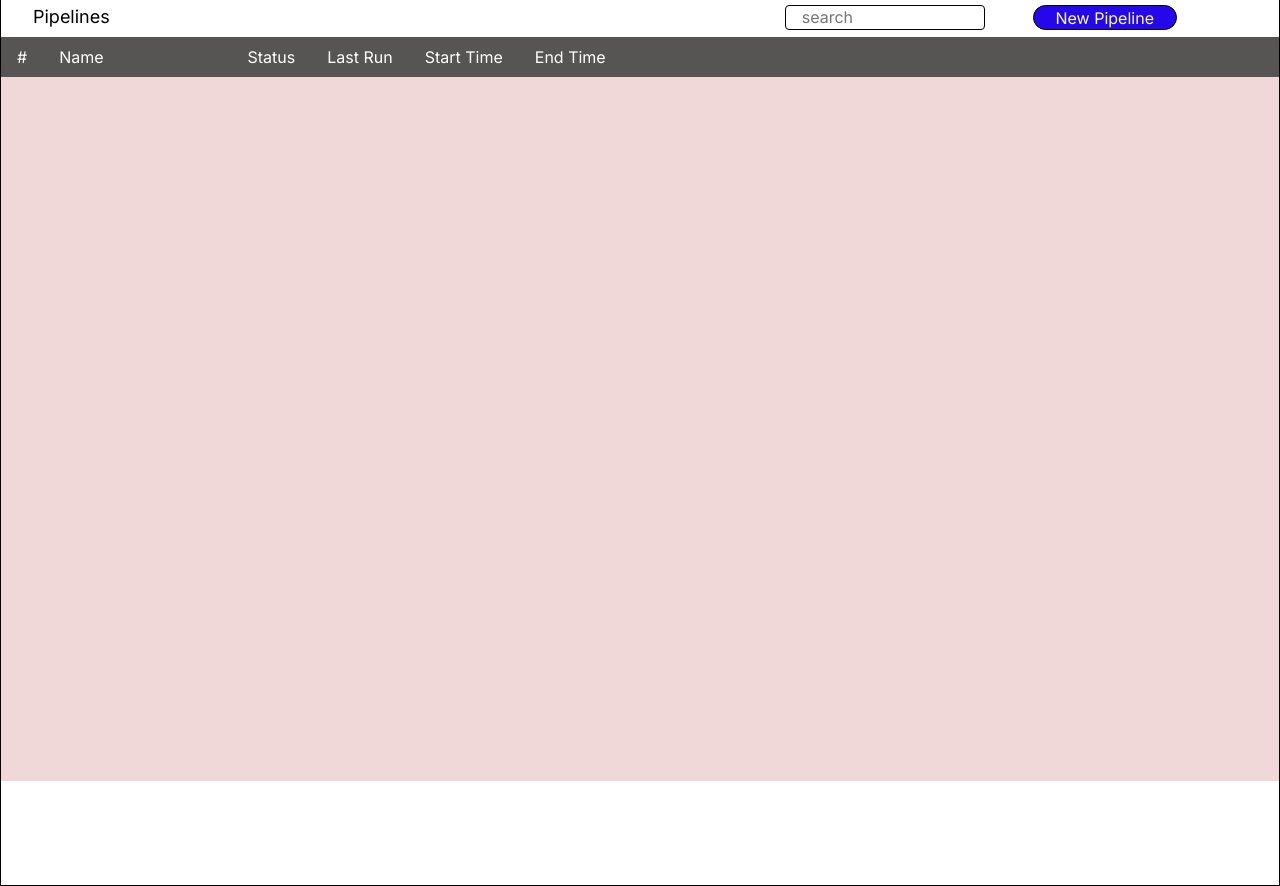
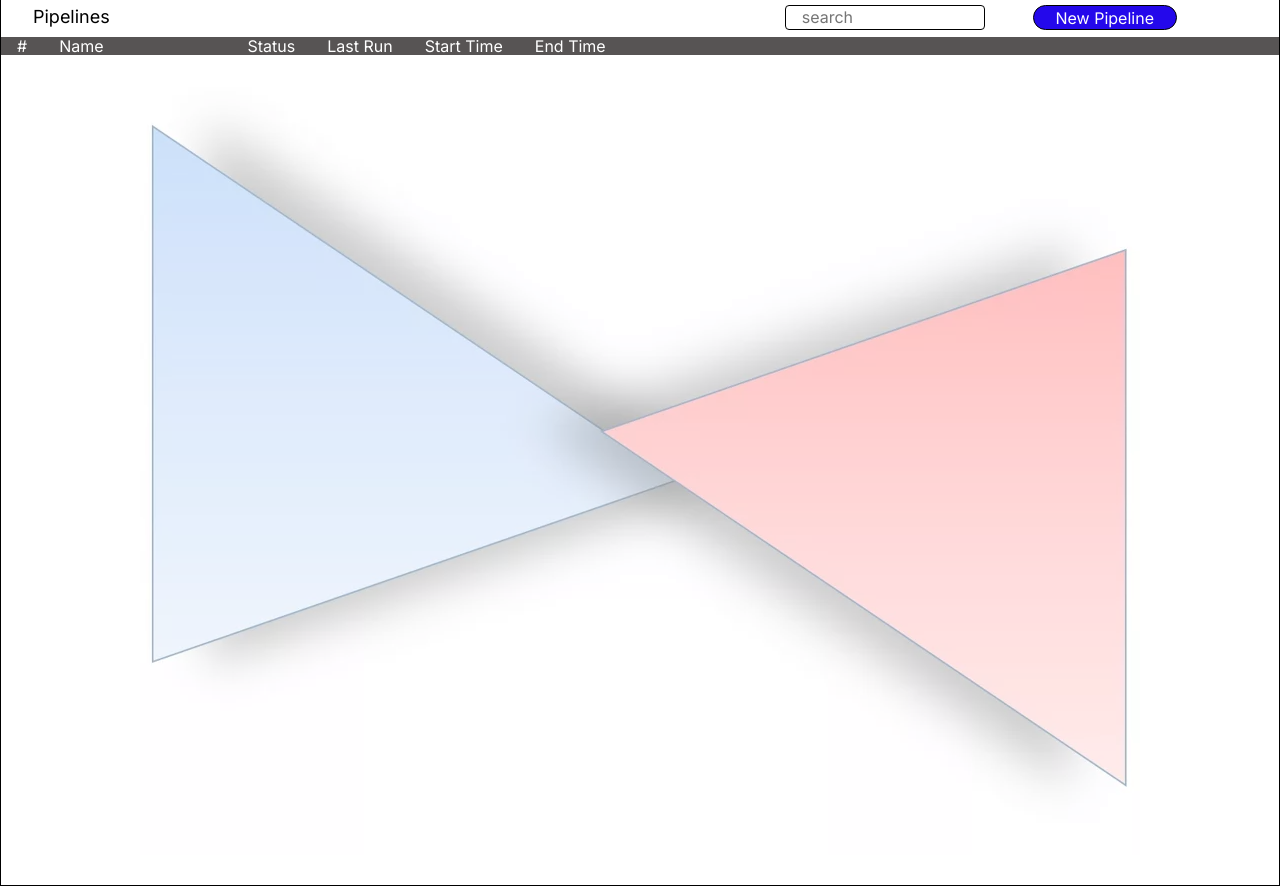
Before and after one commit to prabhucdt/Project1-React, a React app: page / in a window 1280 px wide. Shown: the part 64-950 px from the top of the page. Built offline with nearby package versions, Linux system fonts and the light colour scheme.

Commit message:
Commit from TeleportHQ

```diff
--- a/src/views/home.css
+++ b/src/views/home.css
@@ -99,7 +99,6 @@
   margin-bottom: 104px;
   flex-direction: column;
   justify-content: flex-start;
-  background-color: #f1d8d8;
 }
 .home-pipelines-header {
   width: 100%;
@@ -140,3 +139,9 @@
   font-size: 16px;
   padding-left: var(--dl-space-space-twounits);
 }
+.home-image {
+  width: auto;
+  opacity: 0.5;
+  align-self: center;
+  object-fit: cover;
+}
--- a/src/views/home.js
+++ b/src/views/home.js
@@ -34,6 +34,12 @@ const Home = (props) => {
           <span className="home-text08">Start Time</span>
           <span className="home-text09">End Time</span>
         </div>
+        <img
+          src="/playground_assets/cb-800h.jpg"
+          alt="image"
+          loading="eager"
+          className="home-image"
+        />
       </div>
     </div>
   )
```
Also changed, not shown: public/playground_assets/cb-800h.jpg (added).
